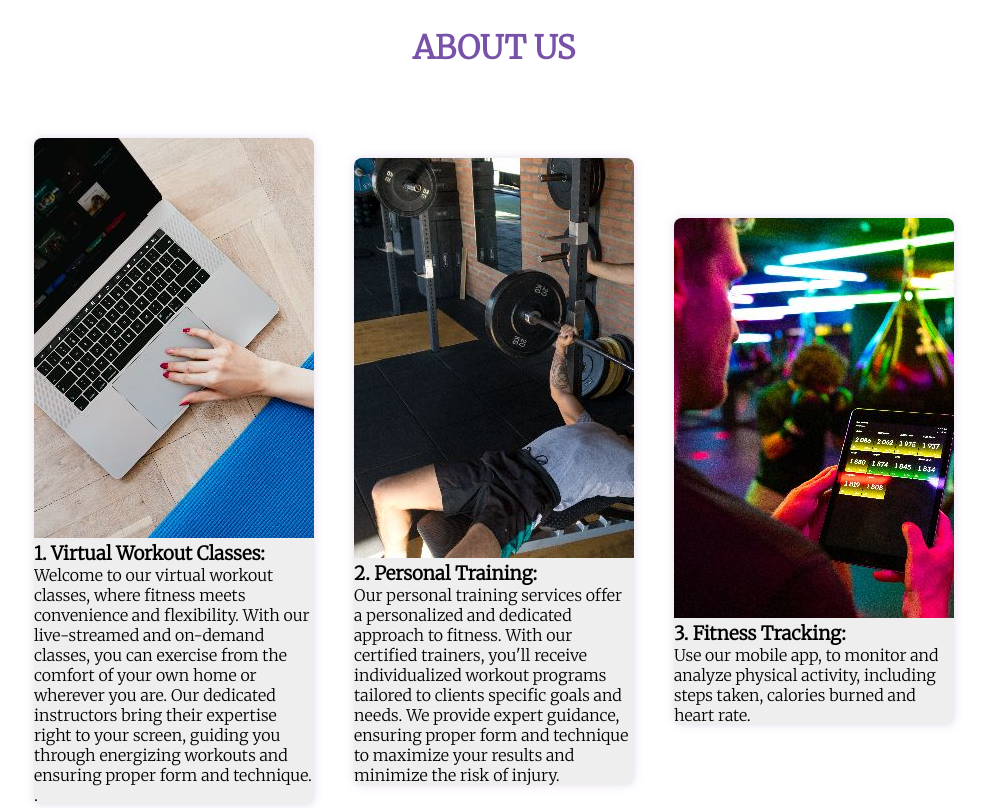
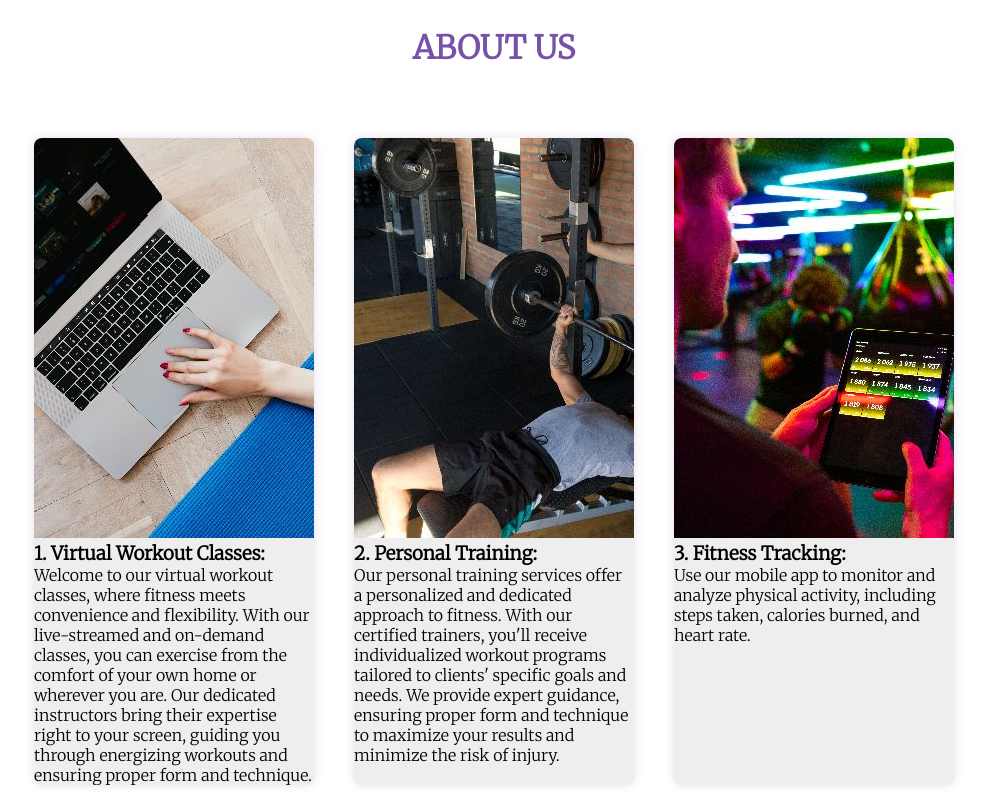
Before and after one commit to kubecks/target-fitness, a plain HTML site: page index.html in a window 1280 px wide. Shown: the part 802-1610 px from the top of the page, without its empty margins (146-1133 px from the left). Drawn offline with Linux system fonts and the light colour scheme.

Commit message:
Fix 'about us section' aligning'

```diff
--- a/assets/css/style.css
+++ b/assets/css/style.css
@@ -100,12 +100,20 @@ footer {
 }
 
 /* About Us */
+
 .about-title {
     text-align: center;
     font-size: 4vmin;
     color: RGB(120, 81, 169);
     text-transform: uppercase;
     margin-top: 30px;
+}
+
+.about-us {
+    display: flex;
+    flex-wrap: wrap;
+    justify-content: center; /* Center the boxes horizontally */
+    margin-top: 50px;
 }
 
 .box {
@@ -116,14 +124,6 @@ footer {
     background-color: #eee;
     box-sizing: border-box;
     overflow: hidden;
-}
-
-.about-us {
-    display: flex;
-    justify-content: center;
-    align-items: center;
-    flex-wrap: wrap;
-    margin-top: 50px;
 }
 
 /* Contact Us */
--- a/index.html
+++ b/index.html
@@ -3,18 +3,16 @@
 
 <head>
     <meta charset="UTF-8">
-    <meta http-equiv="X-UA-Compatible"    ent="IE=edge">
+    <meta http-equiv="X-UA-Compatible" content="IE=edge">
     <meta name="author" content="Romeo Kubeka">
     <meta name="viewport" content="width=device-width, initial-scale=1.0">
-    <meta name="description" content="Platform helpng clients of all gym experience get in shape by curating
-    personalized workouts">
-    <meta name="keywords" content="gym instruction,fitness training,personalized workouts,expert guidance.">
+    <meta name="description" content="Platform helping clients of all gym experiences get in shape by curating personalized workouts">
+    <meta name="keywords" content="gym instruction, fitness training, personalized workouts, expert guidance.">
     <link rel="stylesheet" href="assets/css/style.css">
     <title>Target Fitness</title>
 </head>
 
 <body>
-
     <header class="header-hero">
         <nav class="navbar">
             <ul class="menu">
@@ -34,45 +32,44 @@
             <div class="line"></div>
             <h2>Elevate Your Fitness Virtually!</h2>
         </div>
+    </header>
 
-    </header>
     <main>
         <section>
             <div>
                 <h2 class="about-title">About Us</h2>
             </div>
             <div class="about-us">
-
                 <div class="box">
-            <img src="/assets/images/img4.jpg" alt=" woman taking an online fitness class">
+                    <img src="/assets/images/img4.jpg" alt="woman taking an online fitness class">
                     <div class="box-content">
                         <h3>1. Virtual Workout Classes:</h3>
-                <p> Welcome to our virtual workout classes, where fitness meets convenience and flexibility.
+                        <p>Welcome to our virtual workout classes, where fitness meets convenience and flexibility.
                             With our live-streamed and on-demand classes, you can exercise from the comfort of your own home or wherever you are.
-                    Our dedicated instructors bring their expertise right to your screen, guiding you through energizing workouts and ensuring proper form and technique. .</p>
-            </div>
-        </div> <div class="box">
-            <img src="/assets/images/img5.jpg" alt="">
-            <div class="box-content">
-                <h3>2. Personal Training:</h3>
-                <p> Our personal training services offer a personalized and dedicated approach to fitness.
-                    With our certified trainers, you'll receive individualized workout programs tailored to clients specific goals and needs.
-                    We provide expert guidance, ensuring proper form and technique to maximize your results and minimize the risk of injury. </p>
+                            Our dedicated instructors bring their expertise right to your screen, guiding you through energizing workouts and ensuring proper form and technique.</p>
                     </div>
                 </div>
                 <div class="box">
-            <img src="/assets/images/img6.jpg" alt="">
+                    <img src="/assets/images/img5.jpg" alt="Personal Training">
+                    <div class="box-content">
+                        <h3>2. Personal Training:</h3>
+                        <p>Our personal training services offer a personalized and dedicated approach to fitness.
+                            With our certified trainers, you'll receive individualized workout programs tailored to clients' specific goals and needs.
+                            We provide expert guidance, ensuring proper form and technique to maximize your results and minimize the risk of injury.</p>
+                    </div>
+                </div>
+                <div class="box">
+                    <img src="/assets/images/img6.jpg" alt="Fitness Tracking">
                     <div class="box-content">
                         <h3>3. Fitness Tracking:</h3>
-                <p> Use our mobile app, to monitor and analyze physical activity,
-                    including steps taken, calories burned and heart rate.
+                        <p>Use our mobile app to monitor and analyze physical activity,
+                            including steps taken, calories burned, and heart rate.</p>
                     </div>
                 </div>
             </div>
+        </section>
+    </main>
 
-     </section>
-
-    </main>
     <footer>
         <ul class="social-networks">
             <li>
```
Lines whose indentation alone changed are shown as unchanged.
